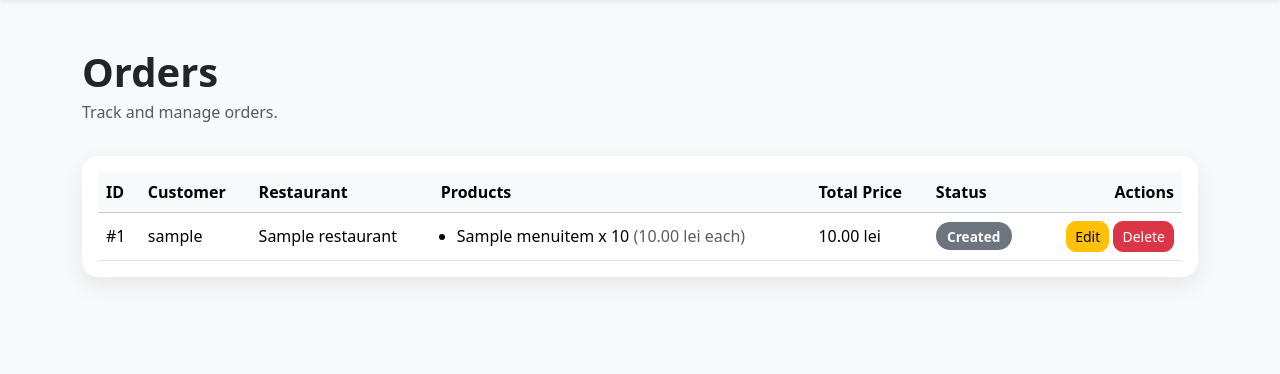
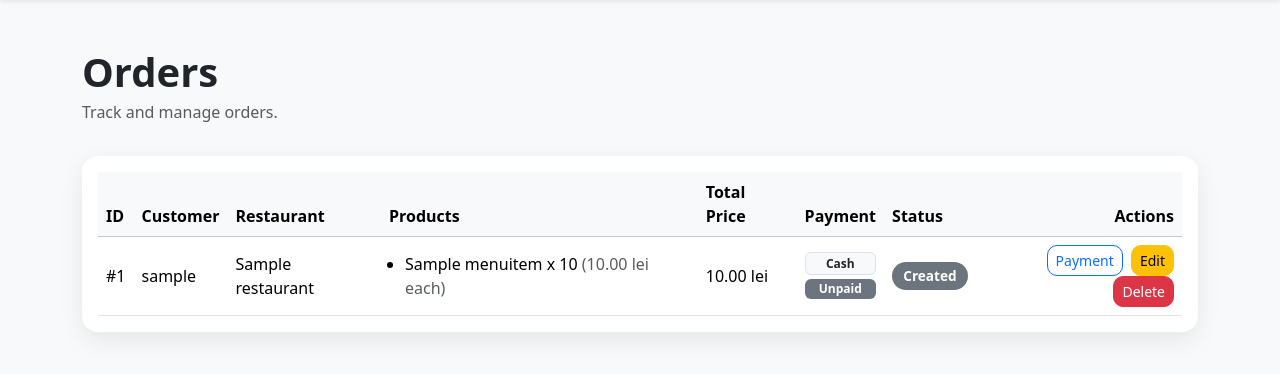
Before and after one commit to andrei-necsulea/food-delivery-ms, a Django app: page /orders/ in a window 1280 px wide. Shown: the part 61-435 px from the top of the page. Run offline with Django 5.2, Linux system fonts and the light colour scheme; a user stored in the database is signed in; tables that the repository leaves empty hold one stand-in row (values such as "Sample post"); data that the repository does not hold is empty.

Commit message:
Payment system added

```diff
--- a/Software Development/fooddelivery/settings.py
+++ b/Software Development/fooddelivery/settings.py
@@ -29,7 +29,7 @@ SECRET_KEY = 'django-insecure-=ofybp7+^2l7f*=1n+*g7_^z$_l=p+u!xg)#@x_9j3=kv_-90%
 # SECURITY WARNING: don't run with debug turned on in production!
 DEBUG = True
 
-ALLOWED_HOSTS = []
+ALLOWED_HOSTS = ['localhost', '127.0.0.1', 'testserver']
 
 
 # Application definition
--- a/Software Development/fooddelivery/urls.py
+++ b/Software Development/fooddelivery/urls.py
@@ -29,6 +29,7 @@ urlpatterns = [
     path('menu/', include('menu.urls')),
     path('orders/', include('orders.urls')),
     path('delivery/', include('delivery.urls')),
+    path('payments/', include('payments.urls')),
     path('notifications/', include('notifications.urls')),
     path('reports/', include('reports.urls')),
 ]
--- a/Software Development/orders/templates/orders/order_list.html
+++ b/Software Development/orders/templates/orders/order_list.html
@@ -23,6 +23,7 @@
                         <th>Restaurant</th>
                         <th>Products</th>
                         <th>Total Price</th>
+                        <th>Payment</th>
                         <th>Status</th>
                         <th class="text-end">Actions</th>
                     </tr>
@@ -64,6 +65,19 @@
                         <td>{{ order.total_price }} lei</td>
 
                         <td>
+                            {% if order.payment %}
+                                <div class="d-flex flex-column gap-1">
+                                    <span class="badge bg-light text-dark border">{{ order.get_payment_method_display }}</span>
+                                    <span class="badge {% if order.payment.status == 'paid' %}bg-success{% elif order.payment.status == 'failed' %}bg-danger{% elif order.payment.status == 'pending_payment' %}bg-warning text-dark{% else %}bg-secondary{% endif %}">
+                                        {{ order.payment.get_status_display }}
+                                    </span>
+                                </div>
+                            {% else %}
+                                <span class="text-muted">No payment</span>
+                            {% endif %}
+                        </td>
+
+                        <td>
                             {% if order.status == 'created' %}
                                 <span class="badge bg-secondary status-badge">Created</span>
                             {% elif order.status == 'accepted' %}
@@ -83,6 +97,9 @@
 
                         <td class="text-end">
                             {% if user.role == 'admin' %}
+                                {% if order.payment %}
+                                    <a href="{% url 'payment_detail' order.payment.id %}" class="btn btn-sm btn-outline-primary me-1">Payment</a>
+                                {% endif %}
                                 <a href="{% url 'order_update' order.id %}" class="btn btn-sm btn-warning">Edit</a>
                                 <a href="{% url 'order_delete' order.id %}" class="btn btn-sm btn-danger">Delete</a>
 
@@ -92,6 +109,9 @@
                                 </a>
 
                             {% elif user.role == 'client' %}
+                                {% if order.payment %}
+                                    <a href="{% url 'payment_detail' order.payment.id %}" class="btn btn-sm btn-outline-primary me-1">Payment</a>
+                                {% endif %}
                                 {% if order.status == 'created' %}
                                     <a href="{% url 'order_update' order.id %}" class="btn btn-sm btn-warning me-1">Modify</a>
                                     <a href="{% url 'order_cancel' order.id %}" class="btn btn-sm btn-danger">
--- a/Software Development/orders/views.py
+++ b/Software Development/orders/views.py
@@ -1,6 +1,9 @@
+import logging
+
 from django.shortcuts import render, redirect, get_object_or_404
 from django.http import HttpResponseForbidden
 from django.contrib import messages
+from django.utils import timezone
 
 from .models import Order, Cart, CartItem, OrderItem
 from menu.models import MenuItem
@@ -8,34 +11,61 @@ from accounts.models import User
 from restaurants.models import Restaurant
 from accounts.decorators import role_required
 from notifications.models import Notification
+from payments.models import Payment
+
+
+logger = logging.getLogger('fooddelivery')
+
+
+def _sync_payment_for_order(order, payment_method):
+    payment = Payment.objects.filter(order=order).first()
+    if payment is None:
+        payment = Payment(order=order, method=payment_method)
+
+    payment.method = payment_method
+
+    if payment_method == Order.PAYMENT_METHOD_ONLINE:
+        if payment.status != Payment.STATUS_PAID:
+            payment.status = Payment.STATUS_PENDING_PAYMENT
+        if not payment.transaction_id:
+            payment.transaction_id = f"TXN-{order.id}-{timezone.now().strftime('%Y%m%d%H%M%S')}"
+    else:
+        payment.status = Payment.STATUS_UNPAID
+        payment.transaction_id = None
+        payment.paid_at = None
+        payment.failed_at = None
+        payment.failure_reason = None
+
+    payment.save()
+    return payment
 
 
 @role_required(['admin', 'manager', 'client', 'driver'])
 def order_list(request):
     if request.user.role == 'admin':
         orders = Order.objects.select_related(
-            'customer', 'restaurant'
+            'customer', 'restaurant', 'payment'
         ).prefetch_related(
             'items', 'items__menu_item'
         ).all()
 
     elif request.user.role == 'client':
         orders = Order.objects.select_related(
-            'customer', 'restaurant'
+            'customer', 'restaurant', 'payment'
         ).prefetch_related(
             'items', 'items__menu_item'
         ).filter(customer=request.user)
 
     elif request.user.role == 'manager':
         orders = Order.objects.select_related(
-            'customer', 'restaurant'
+            'customer', 'restaurant', 'payment'
         ).prefetch_related(
             'items', 'items__menu_item'
         ).filter(restaurant__manager=request.user)
 
     elif request.user.role == 'driver':
         orders = Order.objects.select_related(
-            'customer', 'restaurant'
+            'customer', 'restaurant', 'payment'
         ).prefetch_related(
             'items', 'items__menu_item'
         ).filter(delivery__driver=request.user)
@@ -62,6 +92,7 @@ def order_update(request, pk):
             order.phone_number = request.POST.get('phone_number', '').strip()
             order.payment_method = request.POST.get('payment_method', Order.PAYMENT_METHOD_CASH)
             order.save()
+            _sync_payment_for_order(order, order.payment_method)
 
             messages.success(request, 'Order updated successfully.')
             return redirect('order_list')
@@ -72,7 +103,7 @@ def order_update(request, pk):
             'restaurants': restaurants,
             'admin_mode': True,
             'manager_mode': False,
-            'payment_methods': [choice[0] for choice in Order.PAYMENT_METHOD_CHOICES],
+            'payment_methods': Order.PAYMENT_METHOD_CHOICES,
             'allowed_statuses': [choice[0] for choice in Order.STATUS_CHOICES],
         })
 
@@ -89,6 +120,7 @@ def order_update(request, pk):
             order.phone_number = request.POST.get('phone_number', '').strip()
             order.payment_method = request.POST.get('payment_method', Order.PAYMENT_METHOD_CASH)
             order.save()
+            _sync_payment_for_order(order, order.payment_method)
 
             messages.success(request, 'Your order has been updated successfully.')
             return redirect('order_list')
@@ -97,7 +129,7 @@ def order_update(request, pk):
             'order': order,
             'client_mode': True,
             'client_readonly_mode': False,
-            'payment_methods': [choice[0] for choice in Order.PAYMENT_METHOD_CHOICES],
+            'payment_methods': Order.PAYMENT_METHOD_CHOICES,
         })
 
     order = get_object_or_404(Order, pk=pk, restaurant__manager=request.user)
@@ -110,8 +142,18 @@ def order_update(request, pk):
             messages.error(request, 'Invalid status transition for manager.')
             return HttpResponseForbidden("Invalid status transition for manager.")
 
+        payment = Payment.objects.filter(order=order).first()
+        if (
+            new_status == Order.STATUS_ACCEPTED
+            and order.payment_method == Order.PAYMENT_METHOD_ONLINE
+            and (payment is None or payment.status != Payment.STATUS_PAID)
+        ):
+            messages.error(request, 'This online order cannot be accepted until payment is confirmed as Paid.')
+            return HttpResponseForbidden('Online payment must be paid before acceptance.')
+
         order.status = new_status
         order.save()
+        _sync_payment_for_order(order, order.payment_method)
 
         # Create notification for customer about status change
         status_messages = {
@@ -138,6 +180,7 @@ def order_update(request, pk):
         'order': order,
         'manager_mode': True,
         'allowed_statuses': order.get_allowed_next_statuses_for_manager(),
+        'payment_methods': Order.PAYMENT_METHOD_CHOICES,
     })
 
 
@@ -289,7 +332,11 @@ def delivery_details(request):
         messages.error(request, 'Your cart is empty.')
         return redirect('cart_detail')
 
-    payment_methods = [Order.PAYMENT_METHOD_CASH, Order.PAYMENT_METHOD_CARD]
+    payment_methods = [
+        (Order.PAYMENT_METHOD_CASH, 'Cash on Delivery'),
+        (Order.PAYMENT_METHOD_ONLINE, 'Online Payment'),
+    ]
+    payment_method_values = [value for value, _ in payment_methods]
 
     if request.method == 'POST':
         delivery_address = request.POST.get('delivery_address', '').strip()
@@ -320,7 +367,7 @@ def delivery_details(request):
                 'payment_methods': payment_methods,
             })
 
-        if payment_method not in payment_methods:
+        if payment_method not in payment_method_values:
             payment_method = Order.PAYMENT_METHOD_CASH
 
         # Store delivery details in session
@@ -355,12 +402,13 @@ def checkout(request):
     delivery_address = request.session.get('delivery_address', '')
     phone_number = request.session.get('phone_number', '')
     payment_method = request.session.get('payment_method', Order.PAYMENT_METHOD_CASH)
+    payment_method_values = [Order.PAYMENT_METHOD_CASH, Order.PAYMENT_METHOD_ONLINE]
 
     if not delivery_address or not phone_number:
         messages.error(request, 'Please provide delivery details before checkout.')
         return redirect('delivery_details')
 
-    if payment_method not in [Order.PAYMENT_METHOD_CASH, Order.PAYMENT_METHOD_CARD]:
+    if payment_method not in payment_method_values:
         payment_method = Order.PAYMENT_METHOD_CASH
 
     order = Order.objects.create(
@@ -371,6 +419,27 @@ def checkout(request):
         delivery_address=delivery_address,
         phone_number=phone_number,
         payment_method=payment_method,
+    )
+
+    payment_status = Payment.STATUS_UNPAID
+    transaction_id = None
+    if payment_method == Order.PAYMENT_METHOD_ONLINE:
+        payment_status = Payment.STATUS_PENDING_PAYMENT
+        transaction_id = f"TXN-{order.id}-{timezone.now().strftime('%Y%m%d%H%M%S')}-{request.user.id}"
+
+    Payment.objects.create(
+        order=order,
+        method=payment_method,
+        status=payment_status,
+        transaction_id=transaction_id,
+    )
+
+    logger.info(
+        'Payment initiated for order #%s method=%s status=%s transaction_id=%s',
+        order.id,
+        payment_method,
+        payment_status,
+        transaction_id,
     )
 
     for item in cart_items:
@@ -403,4 +472,6 @@ def checkout(request):
     )
 
     messages.success(request, 'Order placed successfully.')
+    if payment_method == Order.PAYMENT_METHOD_ONLINE:
+        return redirect('payment_detail', pk=order.payment.id)
     return redirect('order_list')
--- /dev/null
+++ b/Software Development/payments/urls.py
@@ -0,0 +1,9 @@
+from django.urls import path
+
+from . import views
+
+urlpatterns = [
+    path('<int:pk>/', views.payment_detail, name='payment_detail'),
+    path('<int:pk>/confirm/', views.payment_confirm, name='payment_confirm'),
+    path('<int:pk>/fail/', views.payment_fail, name='payment_fail'),
+]
```
Also changed, not shown: Software Development/orders/templates/orders/delivery_details.html (+4 -4 lines), Software Development/orders/templates/orders/order_form.html (+4 -4 lines), Software Development/payments/admin.py (+10 -1 lines), Software Development/payments/models.py (+34 -3 lines), Software Development/payments/templates/payments/payment_detail.html (added, +83 -0 lines), Software Development/payments/views.py (+73 -1 lines), Software Development/tools/test_manager_acceptance.py (added, +42 -0 lines), Software Development/tools/test_payments_admin.py (added, +27 -0 lines), Software Development/payments/migrations/0002_payment_created_at_payment_failed_at_and_more.py (added).
